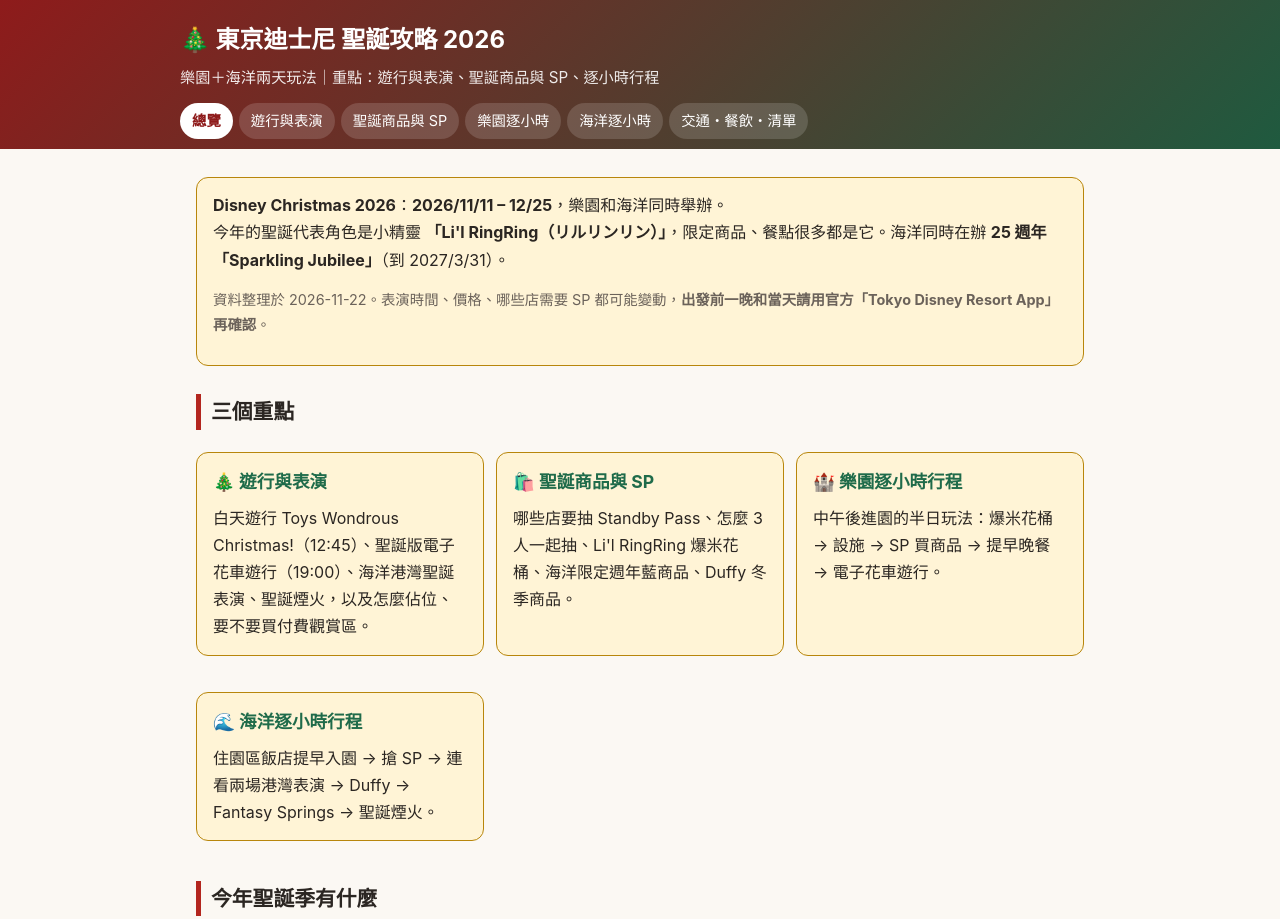
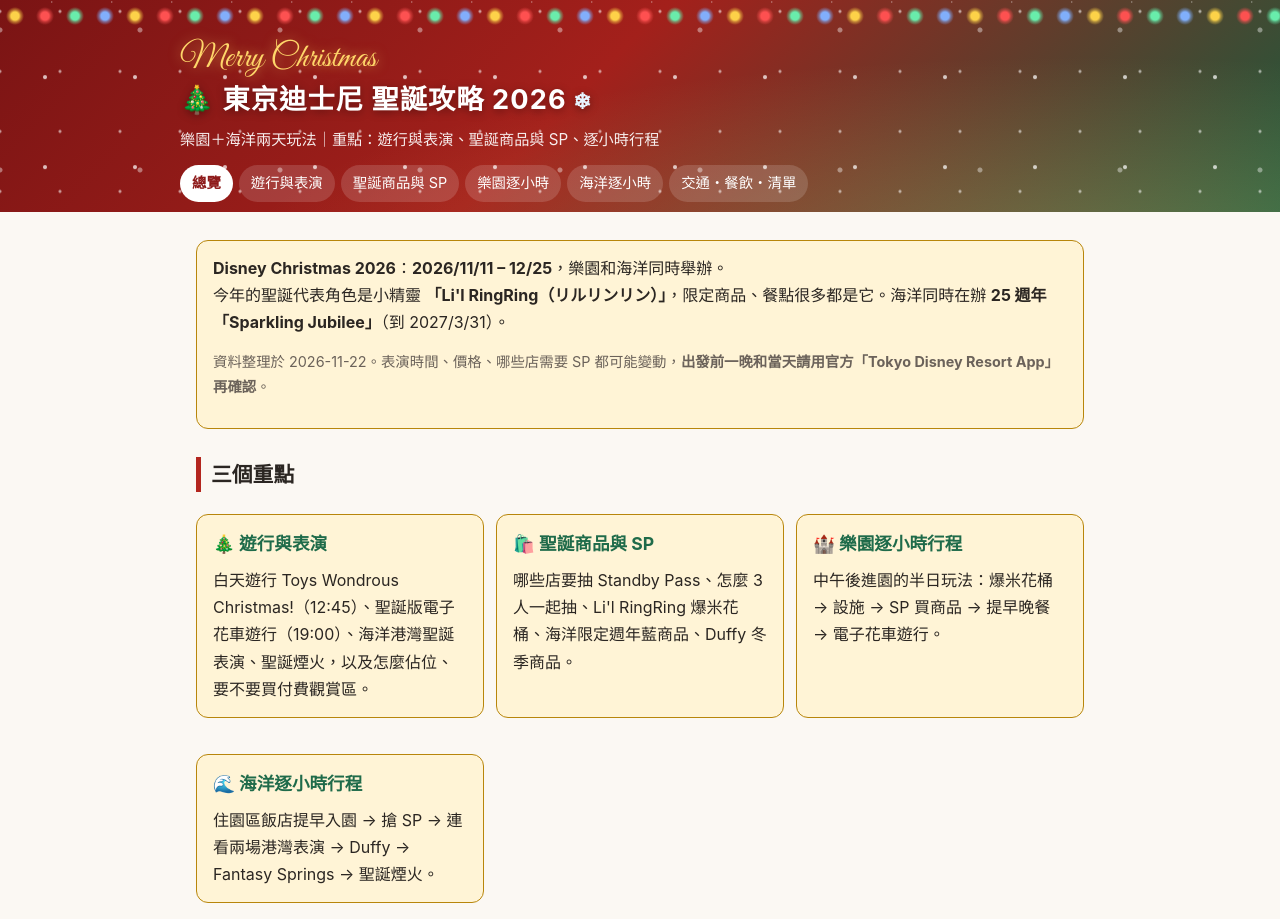
Before and after one commit to Cynthia-hsin/tokyo-disney-christmas-2026, a plain HTML site: page index.html in a window 1280 px wide. Shown: the top 919 px of the page. Drawn offline with Linux system fonts and the light colour scheme.

Commit message:
Festive header: lights, snow, Merry Christmas script
Co-Authored-By: Claude Opus 5.5 <noreply@anthropic.com>

```diff
--- a/index.html
+++ b/index.html
@@ -3,7 +3,7 @@
 <head>
 <meta charset="utf-8">
 <meta name="viewport" content="width=device-width, initial-scale=1">
-<title>東京迪士尼聖誕攻略 2026</title>
+<title>🎄 東京迪士尼聖誕攻略 2026</title>
 <link rel="stylesheet" href="style.css">
 </head>
 <body>
--- a/style.css
+++ b/style.css
@@ -1,3 +1,4 @@
+@import url("https://fonts.googleapis.com/css2?family=Great+Vibes&display=swap");
 :root {
   --bg: #fbf8f3;
   --card: #ffffff;
@@ -34,13 +35,68 @@ body {
   font-size: 16px;
 }
 header.site {
-  background: linear-gradient(135deg, #8e1b1b, #1f5a3f);
+  position: relative;
+  overflow: hidden;
+  background:
+    radial-gradient(ellipse at 85% 120%, rgba(255,215,120,.25), transparent 55%),
+    linear-gradient(135deg, #7a1414 0%, #a3201b 45%, #1d5a3c 100%);
   color: #fff;
-  padding: 20px 16px 0;
+  padding: 40px 16px 0;
 }
+/* 聖誕燈串 */
+header.site::before {
+  content: "";
+  position: absolute; left: 0; right: 0; top: 0; height: 26px;
+  background:
+    radial-gradient(circle at 15px 16px, #ffd54a 4px, rgba(255,213,74,.5) 6px, transparent 9px) 0 0 / 120px 26px repeat-x,
+    radial-gradient(circle at 45px 16px, #ff5252 4px, rgba(255,82,82,.5) 6px, transparent 9px) 0 0 / 120px 26px repeat-x,
+    radial-gradient(circle at 75px 16px, #69f0ae 4px, rgba(105,240,174,.5) 6px, transparent 9px) 0 0 / 120px 26px repeat-x,
+    radial-gradient(circle at 105px 16px, #82b1ff 4px, rgba(130,177,255,.5) 6px, transparent 9px) 0 0 / 120px 26px repeat-x,
+    radial-gradient(ellipse 70px 10px at 60px 2px, transparent 8px, rgba(255,255,255,.35) 9px, transparent 10px) 0 0 / 60px 26px repeat-x;
+  animation: twinkle 1.6s ease-in-out infinite alternate;
+  pointer-events: none;
+}
+/* 飄雪 */
+header.site::after {
+  content: "";
+  position: absolute; inset: 0;
+  background-image:
+    radial-gradient(circle, rgba(255,255,255,.9) 1.5px, transparent 2.5px),
+    radial-gradient(circle, rgba(255,255,255,.7) 1px, transparent 2px),
+    radial-gradient(circle, rgba(255,255,255,.5) 2px, transparent 3px);
+  background-size: 90px 90px, 60px 60px, 140px 140px;
+  background-position: 0 0, 30px 20px, 70px 50px;
+  animation: snow 14s linear infinite;
+  pointer-events: none;
+  opacity: .8;
+}
+@keyframes twinkle { from { opacity: .55; } to { opacity: 1; } }
+@keyframes snow {
+  from { background-position: 0 0, 30px 20px, 70px 50px; }
+  to { background-position: 0 90px, 30px 80px, 70px 190px; }
+}
+@media (prefers-reduced-motion: reduce) {
+  header.site::before, header.site::after { animation: none; }
+}
+header.site .inner { position: relative; z-index: 1; }
 header.site .inner, main, footer { max-width: 920px; margin: 0 auto; }
-header.site h1 { margin: 0 0 4px; font-size: 1.5rem; }
-header.site p { margin: 0 0 12px; opacity: .9; font-size: .95rem; }
+header.site h1 {
+  margin: 0 0 4px; font-size: 1.7rem; letter-spacing: .04em;
+  text-shadow: 0 2px 8px rgba(0,0,0,.35);
+}
+header.site h1::before {
+  content: "Merry Christmas";
+  display: block;
+  font-family: "Great Vibes", "Snell Roundhand", cursive;
+  font-weight: 400;
+  font-size: 2.1rem;
+  line-height: 1.1;
+  color: #ffd76a;
+  letter-spacing: 0;
+  text-shadow: 0 0 12px rgba(255,215,106,.55);
+}
+header.site h1::after { content: " ❄"; color: #e8f4ff; font-size: .8em; }
+header.site p { margin: 0 0 12px; opacity: .92; font-size: .95rem; }
 nav { display: flex; gap: 6px; overflow-x: auto; padding-bottom: 10px; }
 nav a {
   color: #fff; text-decoration: none; white-space: nowrap;
```
Also changed, not shown: day1.html (+1 -1 lines), day2.html (+1 -1 lines), goods.html (+1 -1 lines), shows.html (+1 -1 lines), tips.html (+1 -1 lines).
